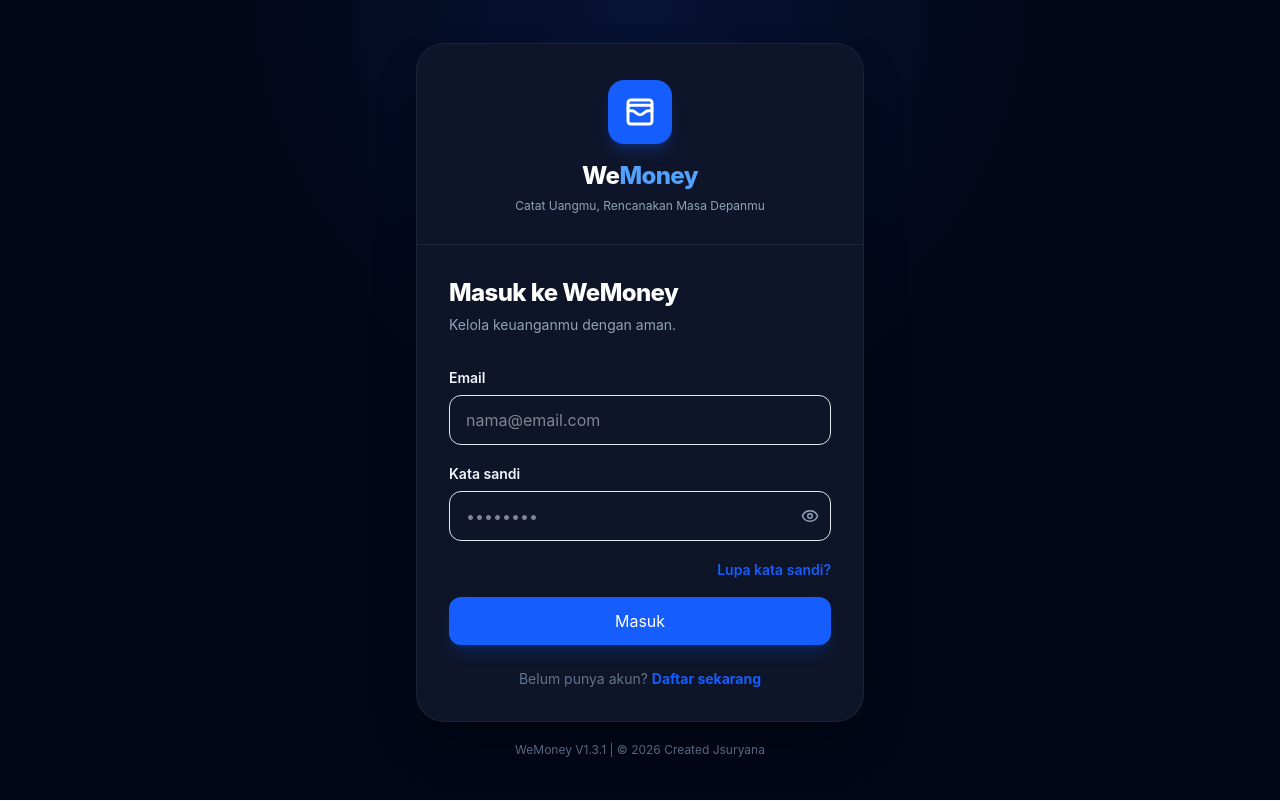
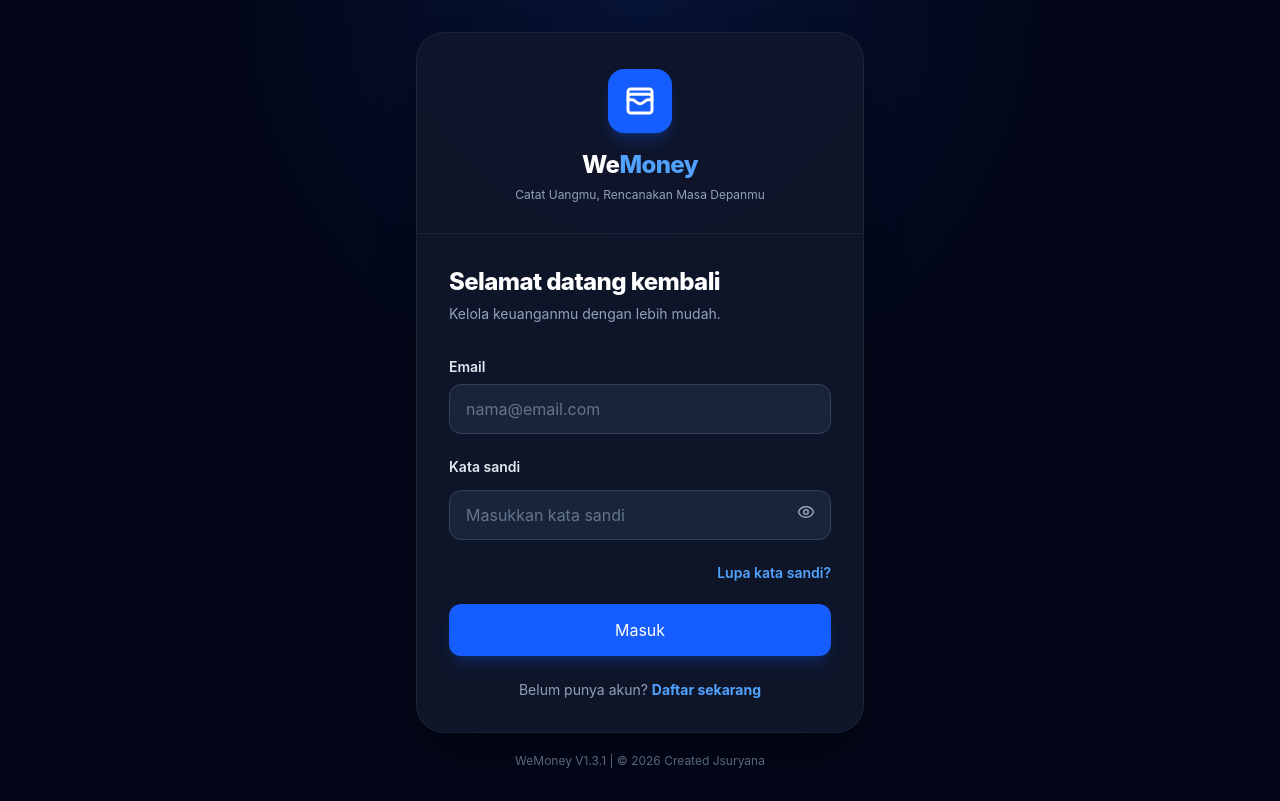
Before and after one commit to jsuryanaads/WeMONEY, a React (Vite) app: page / in a window 1280 px wide. Built offline with nearby package versions, Linux system fonts and the light colour scheme; no server answers.

Commit message:
ui: refine login typography alignment and dark fintech form

```diff
--- a/src/pages/Login.jsx
+++ b/src/pages/Login.jsx
@@ -3,6 +3,8 @@ import { Link, useNavigate } from 'react-router-dom'
 import { Eye, EyeOff, LoaderCircle } from 'lucide-react'
 import AuthShell from '../components/auth/AuthShell'
 import { signIn } from '../services/authService'
+
+const field = 'mt-1.5 w-full rounded-xl border border-slate-700 bg-slate-800/80 px-4 py-3 text-sm text-white placeholder:text-slate-500 outline-none transition focus:border-blue-500 focus:bg-slate-800 focus:ring-2 focus:ring-blue-500/15'
 
 export default function Login() {
   const navigate = useNavigate()
@@ -22,14 +24,14 @@ export default function Login() {
     navigate('/dashboard', { replace: true })
   }
 
-  return <AuthShell title="Masuk ke WeMoney" subtitle="Kelola keuanganmu dengan aman.">
-    <form onSubmit={handleSubmit} className="space-y-4">
-      {error && <div role="alert" className="rounded-xl bg-rose-50 px-4 py-3 text-sm text-rose-700">{error}</div>}
-      <label className="block"><span className="text-sm font-semibold">Email</span><input required type="email" autoComplete="email" value={email} onChange={(e)=>setEmail(e.target.value)} className="mt-1.5 w-full rounded-xl border border-slate-200 px-4 py-3 outline-none focus:border-blue-500 focus:ring-2 focus:ring-blue-500/10" placeholder="nama@email.com" /></label>
-      <label className="block"><span className="text-sm font-semibold">Kata sandi</span><div className="relative mt-1.5"><input required minLength={6} type={showPassword?'text':'password'} autoComplete="current-password" value={password} onChange={(e)=>setPassword(e.target.value)} className="w-full rounded-xl border border-slate-200 px-4 py-3 pr-11 outline-none focus:border-blue-500 focus:ring-2 focus:ring-blue-500/10" placeholder="••••••••" /><button type="button" onClick={()=>setShowPassword(!showPassword)} className="absolute right-3 top-1/2 -translate-y-1/2 text-slate-400" aria-label="Tampilkan kata sandi">{showPassword?<EyeOff size={18}/>:<Eye size={18}/>}</button></div></label>
-      <div className="text-right"><Link to="/forgot-password" className="text-sm font-semibold text-blue-600 hover:text-blue-700">Lupa kata sandi?</Link></div>
-      <button disabled={loading} className="flex w-full items-center justify-center gap-2 rounded-xl bg-blue-600 px-4 py-3 font-bold text-white shadow-lg shadow-blue-600/20 hover:bg-blue-700 disabled:cursor-not-allowed disabled:opacity-60">{loading && <LoaderCircle size={18} className="animate-spin"/>}Masuk</button>
+  return <AuthShell title="Selamat datang kembali" subtitle="Kelola keuanganmu dengan lebih mudah.">
+    <form onSubmit={handleSubmit} className="space-y-5">
+      {error && <div role="alert" className="rounded-xl border border-rose-800/70 bg-rose-950/50 px-4 py-3 text-sm font-semibold leading-5 text-rose-300">{error}</div>}
+      <label className="block text-left"><span className="text-sm font-semibold text-slate-200">Email</span><input required type="email" autoComplete="email" value={email} onChange={(e)=>setEmail(e.target.value)} className={field} placeholder="nama@email.com" /></label>
+      <label className="block text-left"><span className="text-sm font-semibold text-slate-200">Kata sandi</span><div className="relative mt-1.5"><input required minLength={8} type={showPassword?'text':'password'} autoComplete="current-password" value={password} onChange={(e)=>setPassword(e.target.value)} className={`${field} pr-11`} placeholder="Masukkan kata sandi" /><button type="button" onClick={()=>setShowPassword(!showPassword)} className="absolute right-3 top-1/2 -translate-y-1/2 rounded-lg p-1 text-slate-400 transition hover:bg-slate-700 hover:text-slate-200" aria-label={showPassword?'Sembunyikan kata sandi':'Tampilkan kata sandi'}>{showPassword?<EyeOff size={18}/>:<Eye size={18}/>}</button></div></label>
+      <div className="text-right"><Link to="/forgot-password" className="text-sm font-semibold text-blue-400 transition hover:text-blue-300">Lupa kata sandi?</Link></div>
+      <button disabled={loading} className="flex w-full items-center justify-center gap-2 rounded-xl bg-blue-600 px-4 py-3.5 text-sm font-bold text-white shadow-lg shadow-blue-600/20 transition hover:bg-blue-700 disabled:cursor-not-allowed disabled:opacity-60">{loading && <LoaderCircle size={18} className="animate-spin"/>}{loading ? 'Memproses...' : 'Masuk'}</button>
     </form>
-    <p className="mt-6 text-center text-sm text-slate-500">Belum punya akun? <Link to="/register" className="font-bold text-blue-600">Daftar sekarang</Link></p>
+    <p className="mt-6 text-center text-sm text-slate-400">Belum punya akun? <Link to="/register" className="font-bold text-blue-400 transition hover:text-blue-300">Daftar sekarang</Link></p>
   </AuthShell>
 }
```
